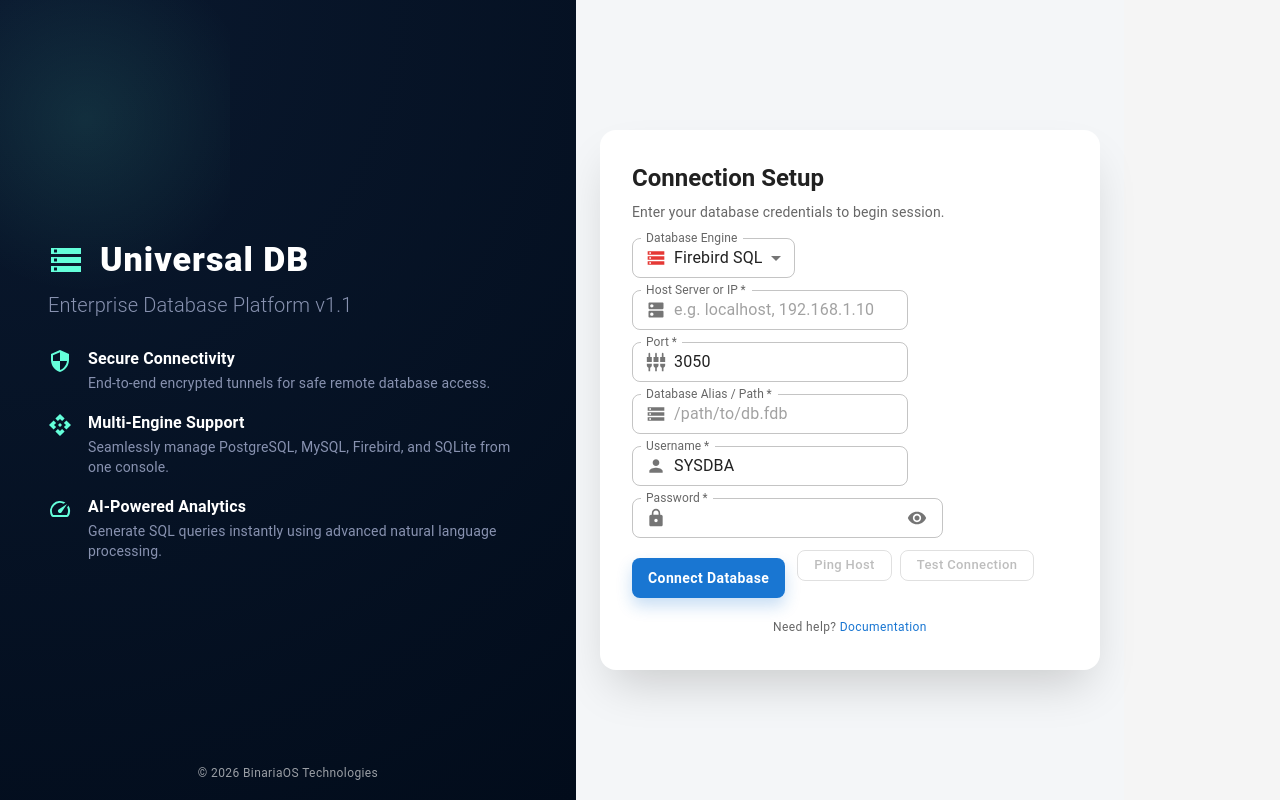
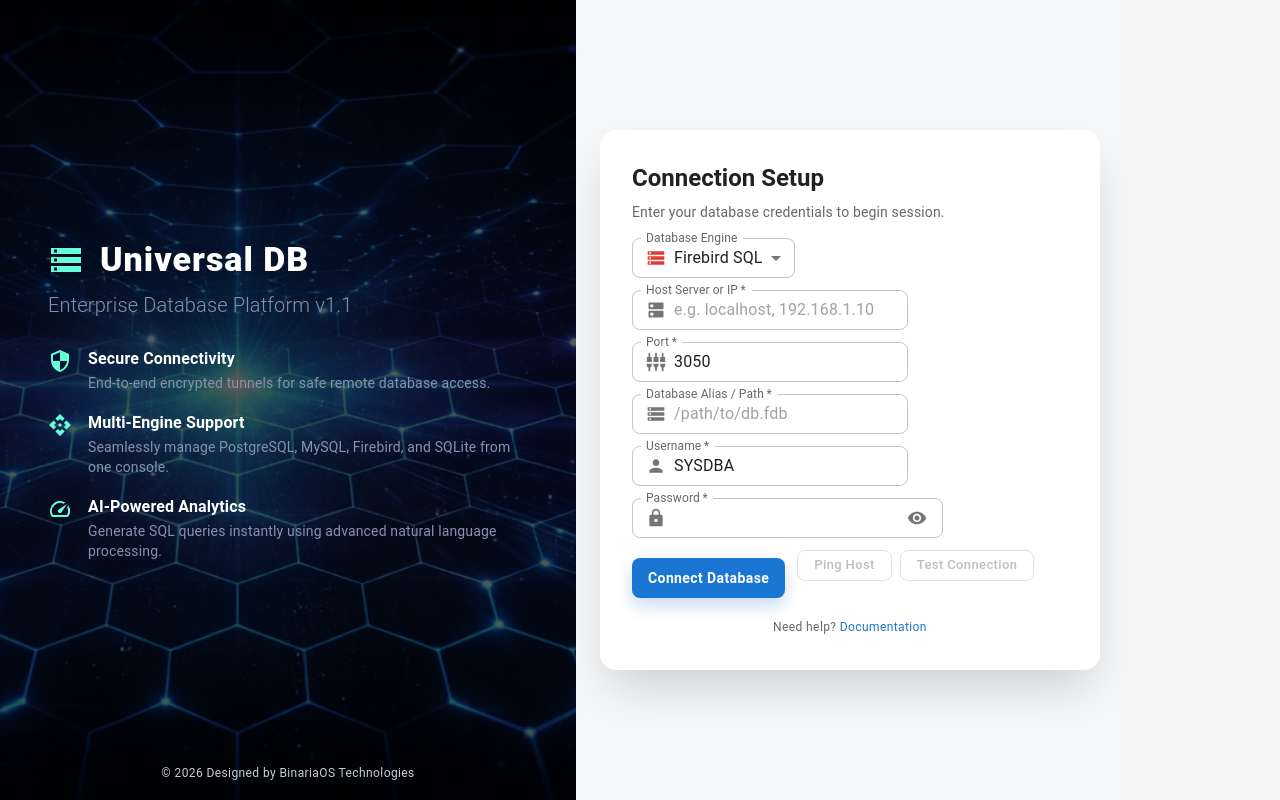
Before and after one commit to Oscargal80/databasereader, a React (Vite) app in the folder frontend/: page /login in a window 1280 px wide. Built offline with nearby package versions, Linux system fonts and the light colour scheme; no server answers.

Commit message:
style: restore login background image and add binariaos website link

```diff
--- a/frontend/src/pages/Login.jsx
+++ b/frontend/src/pages/Login.jsx
@@ -128,22 +128,27 @@ const Login = () => {
                     flexDirection: 'column',
                     justifyContent: 'center',
                     alignItems: 'center',
-                    background: 'radial-gradient(circle at top left, #0a192f 0%, #020c1b 100%)',
+                    backgroundImage: 'url(/login-bg.jpg)',
+                    backgroundSize: 'cover',
+                    backgroundPosition: 'center',
                     color: '#fff',
                     position: 'relative',
                     overflow: 'hidden',
-                    p: 6
+                    p: 6,
+                    '&::before': {
+                        content: '""',
+                        position: 'absolute',
+                        top: 0,
+                        left: 0,
+                        right: 0,
+                        bottom: 0,
+                        backgroundColor: 'rgba(0,0,0,0.65)',
+                        zIndex: 0
+                    }
                 }}
             >
-                {/* Decorative Elements */}
-                <Box
-                    sx={{
-                        position: 'absolute', top: '-10%', left: '-10%',
-                        width: '50%', height: '50%',
-                        background: 'radial-gradient(circle, rgba(100,255,218,0.1) 0%, transparent 70%)',
-                        zIndex: 0
-                    }}
-                />
+                {/* Decorative overlay element removed since we have the image with overlay now */}
+
 
                 <Box sx={{ zIndex: 1, maxWidth: 480 }}>
                     <Box display="flex" alignItems="center" mb={1}>
@@ -182,8 +187,10 @@ const Login = () => {
                 </Box>
 
                 {/* Minimalist Footer */}
-                <Box sx={{ position: 'absolute', bottom: 16, opacity: 0.6, display: 'flex', alignItems: 'center' }}>
-                    <Typography variant="caption">&copy; {new Date().getFullYear()} BinariaOS Technologies</Typography>
+                <Box sx={{ position: 'absolute', bottom: 16, zIndex: 1, opacity: 0.8, display: 'flex', alignItems: 'center' }}>
+                    <Typography variant="caption">
+                        &copy; {new Date().getFullYear()} Designed by <Link href="https://binariaos.com.py" target="_blank" color="inherit" underline="hover">BinariaOS</Link> Technologies
+                    </Typography>
                 </Box>
             </Grid>
 
```
